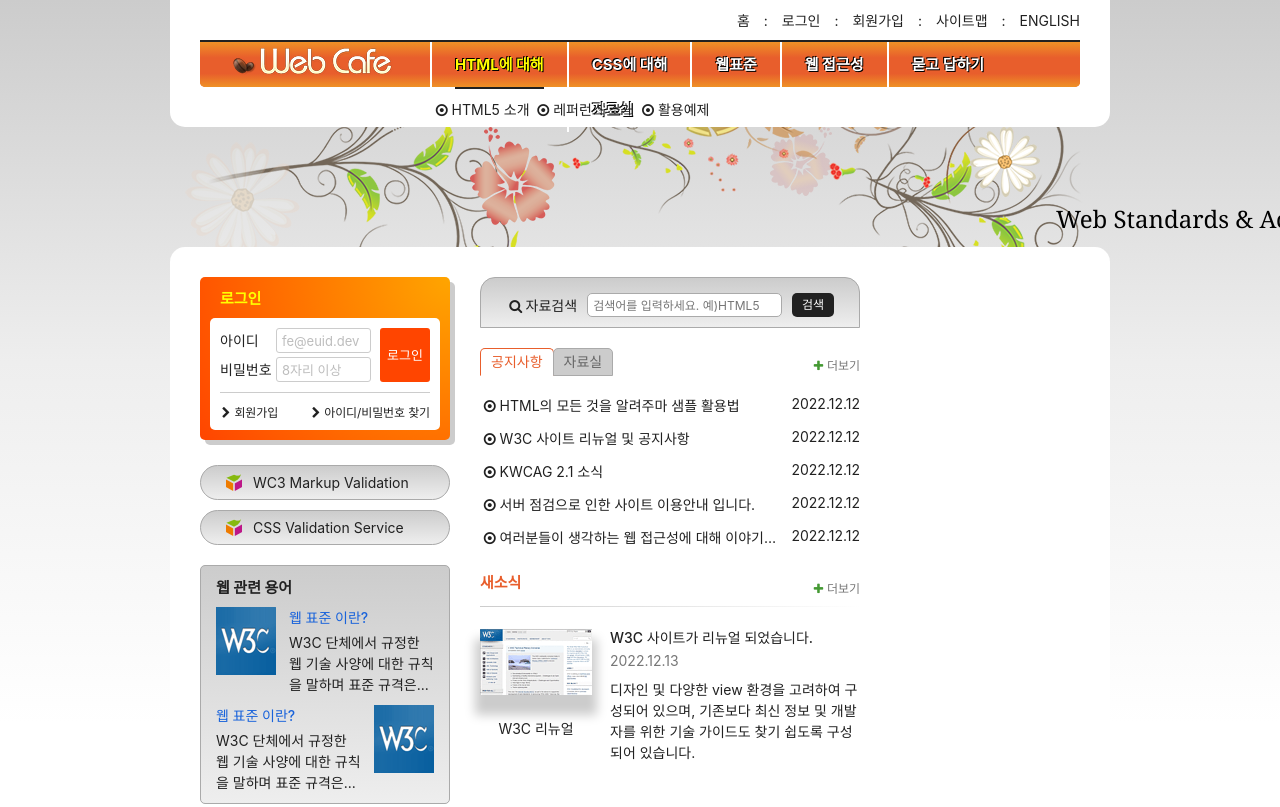
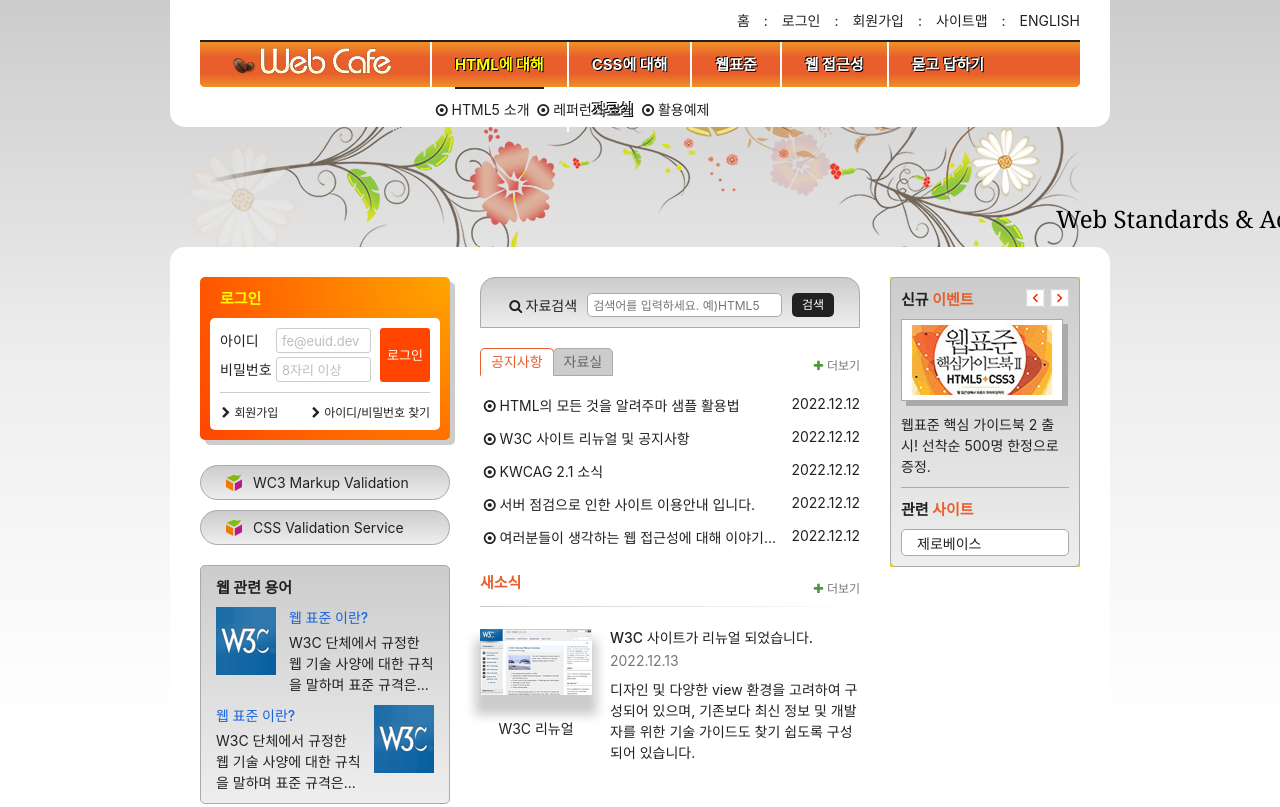
Before and after one commit to jangjihoon96/HTML5, a plain HTML site: page index.html in a window 1280 px wide. Shown: the top 807 px of the page. Drawn offline with Linux system fonts and the light colour scheme; a web font is replaced by a local one.

Commit message:
신규 이벤트, 관련 사이트 완성

```diff
--- a/index.html
+++ b/index.html
@@ -297,7 +297,33 @@
       </section>
     </div>
     <div class="group group3">
-
+      <div class="gradient-effect">
+        <section class="event">
+          <h2 class="event-title text-xl">신규 <span class="accent-color">이벤트</span></h2>
+          <div class="event-button-wrapper">
+            <button type="button" class="event-button event-button-prev">이전 이벤트 보기</button>
+            <button type="button" class="event-button event-button-next">다음 이벤트 보기</button>
+          </div>
+          <div id="eventDetail">
+            <p class="event-thumbnail">
+              <img src="./assets/free_gift.gif" alt="이벤트 경품 : 웹표준 핵심 가이드북 2(HTML5+CSS3) 증정" />
+            </p>
+            <p class="event-brief">
+              <em>웹표준 핵심 가이드북 2 출시!</em> 선착순 500명 한정으로 증정.
+            </p>
+          </div>
+        </section>
+        <section class="related">
+          <h2 class="related-title text-xl">관련 <span class="accent-color">사이트</span></h2>
+          <ul class="related-list" tabindex="0">
+            <li><a href="/">제로베이스</a></li>
+            <li><a href="/">MDN</a></li>
+            <li><a href="/">웹접근성 연구소</a></li>
+            <li><a href="/">Web Standards</a></li>
+            <li><a href="/">W3C</a></li>
+          </ul>
+        </section>
+      </div>
     </div>
   </main>
   <article class="slogan">슬로건</article>
--- /dev/null
+++ b/styles/module.css
@@ -0,0 +1,15 @@
+.gradient-effect{
+  background: #ccc linear-gradient(to bottom, #ccc, #eee);
+  border: 1px solid #aaa;
+  border-radius: 5px;
+  padding: 10px;
+}
+
+.accent-color{
+  color: #e85e2c;
+}
+
+.text-xl{
+  font-size: 1.5rem;
+  font-weight: 700;
+}
--- a/styles/style.css
+++ b/styles/style.css
@@ -2,6 +2,7 @@
 @import url(./reset.css);
 @import url(./fonts.css);
 @import url(./fontello.css);
+@import url(./module.css);
 
 /* 숨김 컨텐츠 */
 .a11y-hidden, legend{
@@ -657,6 +658,89 @@
   padding: 8px;
 }
 
+/* 신규 이벤트 및 관련 사이트 */
+.event{
+  border-bottom: 1px solid #aaa;
+  position: relative;
+}
+.event-button-wrapper{
+  height: 20px;
+  overflow: hidden;
+  position: absolute;
+  top:0;
+  right: 0;
+  display: flex;
+  flex-flow: row nowrap;
+  align-items: center;
+  gap: 5px;
+}
+/* IR 기법 */
+.event-button{
+  width: 19px;
+  height: 18px;
+  border: 0;
+  padding: 0;
+  /* text-indent: -9999px; */
+  padding: 18px 0 0 0;
+  background: url(./images/back_forward.png) no-repeat;
+}
+.event-button:focus{
+  outline-offset: -2px;
+}
+.event-button-prev{
+  background-position: 0 0;
+}
+.event-button-next{
+  background-position: -36px 0;
+}
+.event-thumbnail,
+.event-brief{
+  margin: 10px 0;
+}
+.event-brief{
+  line-height: 1.5;
+}
+.event-thumbnail img{
+  border: 1px solid #aaa;
+  box-shadow: 5px 5px 0 #aaa;
+}
+
+.related{
+  margin-top:10px;
+}
+.related-list{
+  background-color: #fff;
+  border:1px solid #aaa;
+  border-radius: 5px;
+  margin-top: 10px;
+  height: 27px;
+  padding: 0;
+  overflow: hidden;
+  transition: height 300ms 0ms ease-in-out, padding 300ms 300ms ease-in-out;
+  /* transition-property: background-color, border-radius;
+  transition-duration: 2000ms, 2000ms;
+  transition-delay: 0ms, 2000ms;
+  transition-timing-function: ease-in-out; */
+  /* transition: background-color 2000ms 0ms ease-in-out, border-radius 2000ms 2000ms ease-in-out; */
+}
+.related-list:hover,
+.related-list:focus{
+  height: 147px;
+  padding:10px 0;
+}
+.related-list li{
+  height: 25px;
+  display: flex;
+  flex-flow: row nowrap;
+  align-items: center;
+  padding: 0 5px;
+  /* 147px */
+}
+.related-list a{
+  flex-grow: 1;
+  padding: 0 10px;
+}
+
 /* 슬로건 */
 .slogan{
   background-color: skyblue;
```
